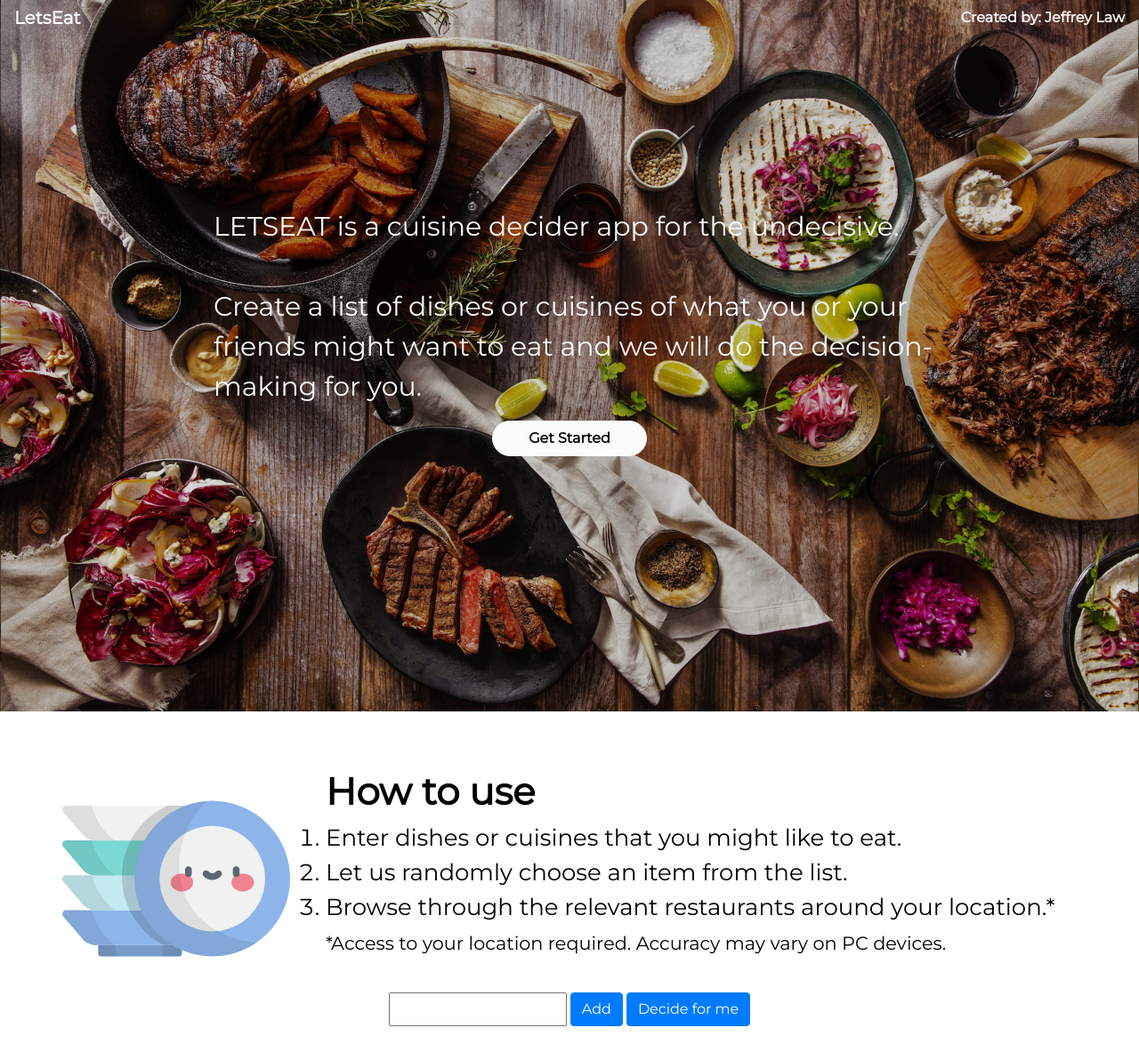
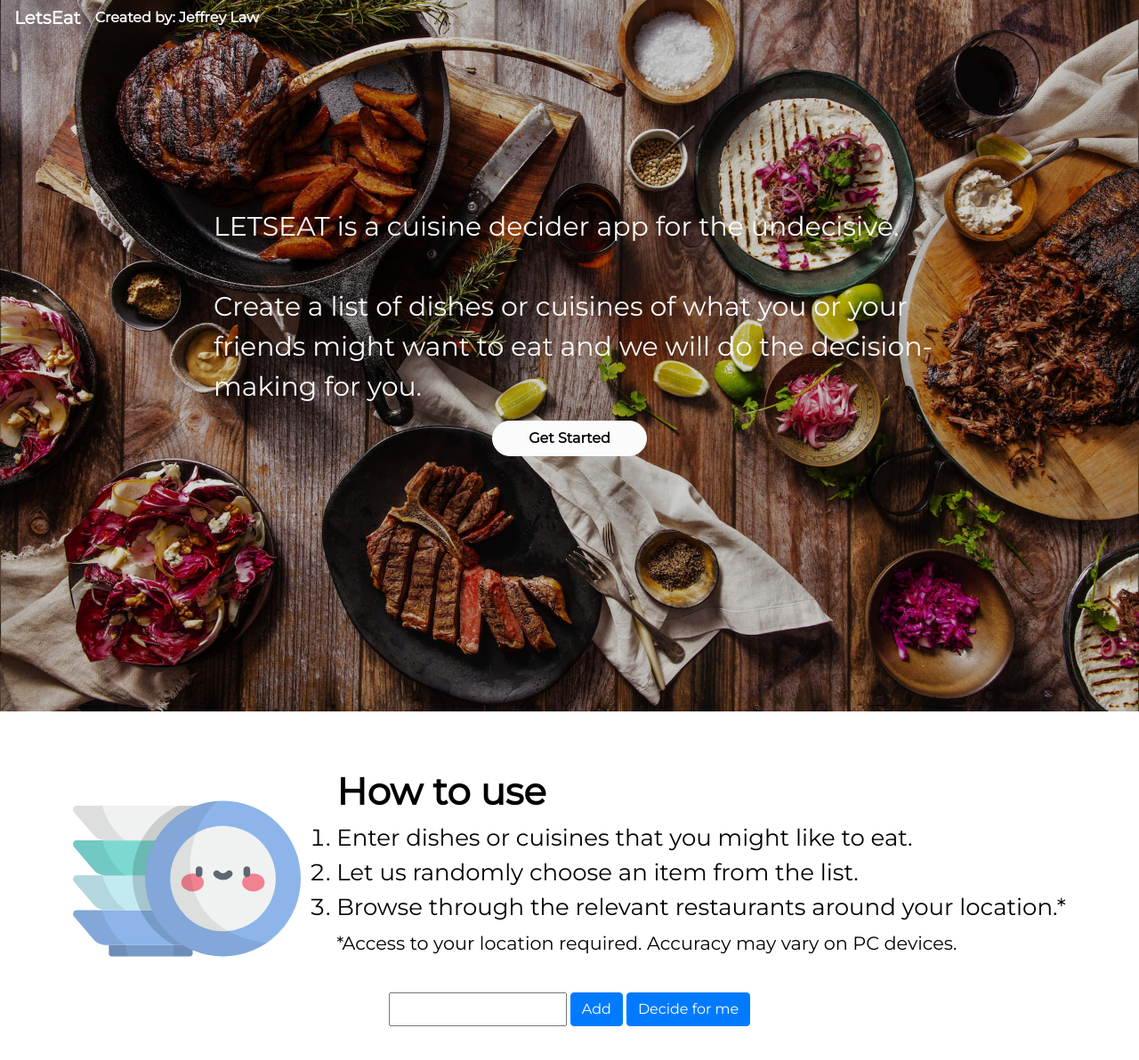
Before and after one commit to jeffreylaw/LetsEat, a React (Create React App) app: page / in a window 1280 px wide. Shown: the top 1192 px of the page at 89% size. Built offline with nearby package versions, Linux system fonts and the light colour scheme.

Commit message:
Removed toggle part of navbar

```diff
--- a/src/App.js
+++ b/src/App.js
@@ -238,14 +238,9 @@
       <Container fluid className="main-div">
         <Navbar fixed="top" expand="lg" className={navbarClass}>
           <Navbar.Brand href="#" onClick={() => clearState()}>LetsEat</Navbar.Brand>
-          <Navbar.Toggle aria-controls="basic-navbar-nav" />
-          <Navbar.Collapse id="basic-navbar-nav">
-            <Navbar.Collapse className="justify-content-end">
-              <Navbar.Text>
+          <Navbar.Text>
                 Created by: <a href="https://github.com/jeffreylaw" target="_blank" rel="noopener noreferrer" >Jeffrey Law</a>
               </Navbar.Text>
-            </Navbar.Collapse>
-          </Navbar.Collapse>
         </Navbar>
         <Row className="">
           <Notification message={errorMessage} type='error' />
--- a/src/index.css
+++ b/src/index.css
@@ -52,6 +52,7 @@
   /* height: 400px; */
   display: block;
   display: flex;
+  justify-content: center;
   align-items: center;
   font-size: 26px;
   margin-top: 60px;
```
